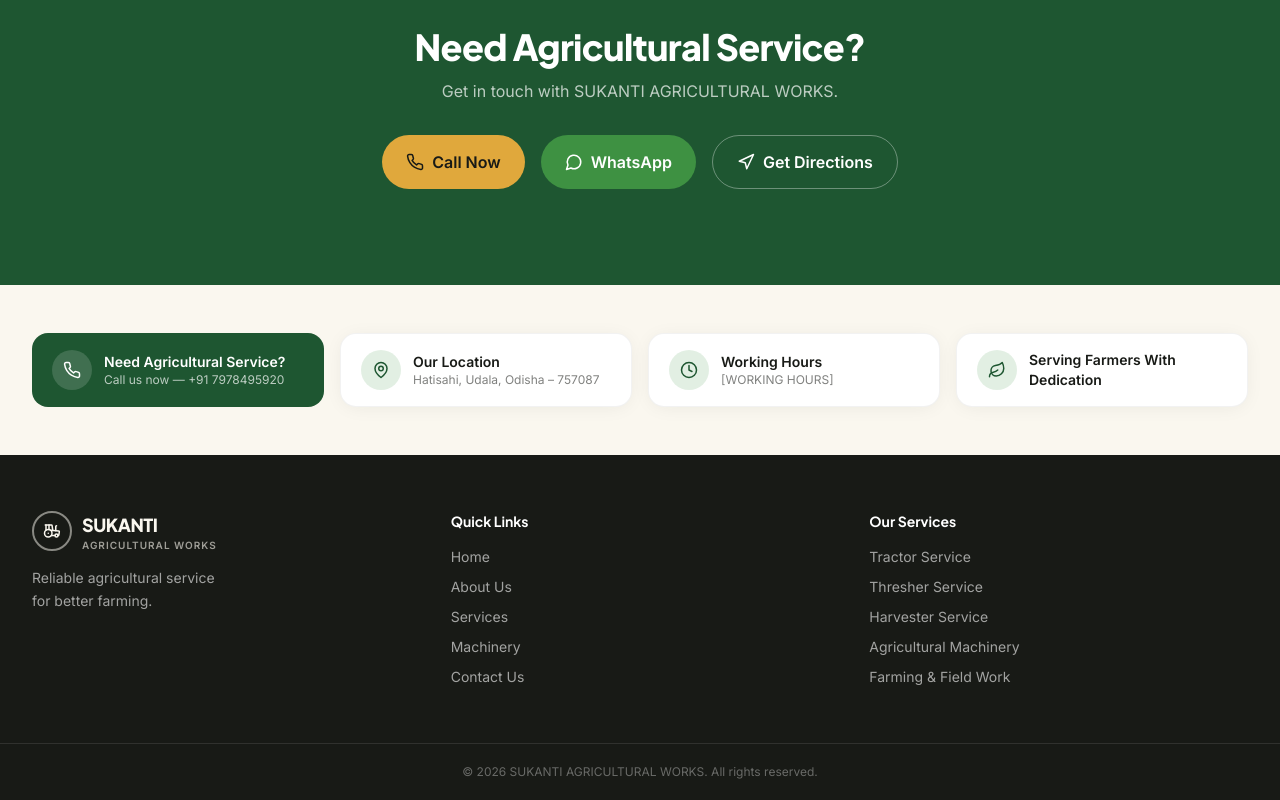
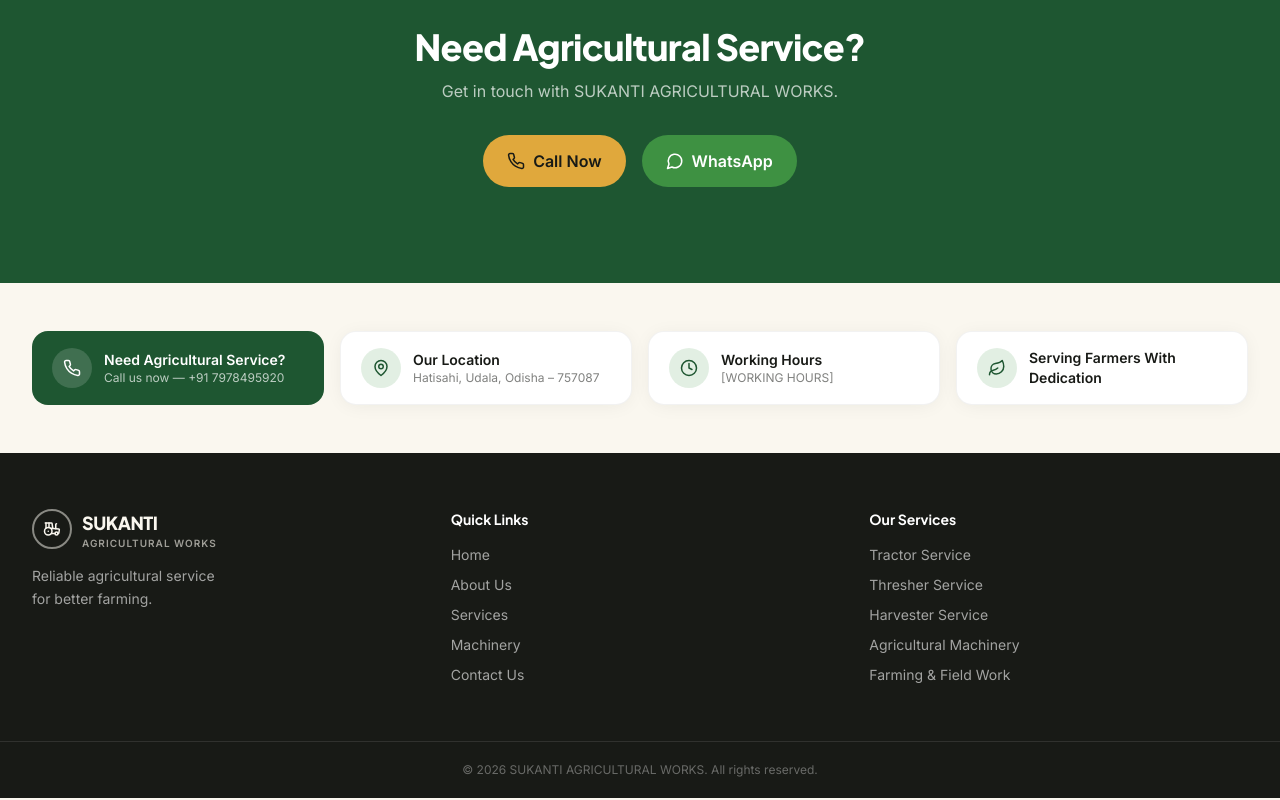
Before and after one commit to amandv123/sukanti-agricultural-works, a React (Vite) app: page / in a window 1280 px wide. Shown: the part 4576-5376 px from the top of the page. Built offline with nearby package versions, Linux system fonts and the light colour scheme; the HTML template or start-up script is replaced by a standard one.

Commit message:
Remove Get Directions button from contact section

```diff
--- a/src/components/Contact.tsx
+++ b/src/components/Contact.tsx
@@ -1,4 +1,4 @@
-import { Phone, MessageCircle, Navigation } from 'lucide-react'
+import { Phone, MessageCircle } from 'lucide-react'
 import {
   business,
   getCallHref,
@@ -18,7 +18,7 @@ export default function Contact() {
           Get in touch with {business.businessName}.
         </p>
 
-        <div className="mt-8 flex flex-col sm:flex-row justify-center gap-3 sm:gap-4">
+        <div className="mt-8 flex flex-col sm:flex-row justify-center items-center gap-3 sm:gap-4">
           <a
             href={hasRealPhone() ? getCallHref() : undefined}
             aria-disabled={!hasRealPhone()}
@@ -35,14 +35,6 @@ export default function Contact() {
           >
             <MessageCircle size={18} /> WhatsApp
           </a>
-          <a
-            href={business.googleMapsUrl}
-            target="_blank"
-            rel="noopener noreferrer"
-            className="inline-flex items-center justify-center gap-2 rounded-full border border-white/35 px-6 py-3.5 font-semibold hover:bg-white/10 transition"
-          >
-            <Navigation size={18} /> Get Directions
-          </a>
         </div>
 
         {(!hasRealPhone() || !hasRealWhatsApp()) && (
```
